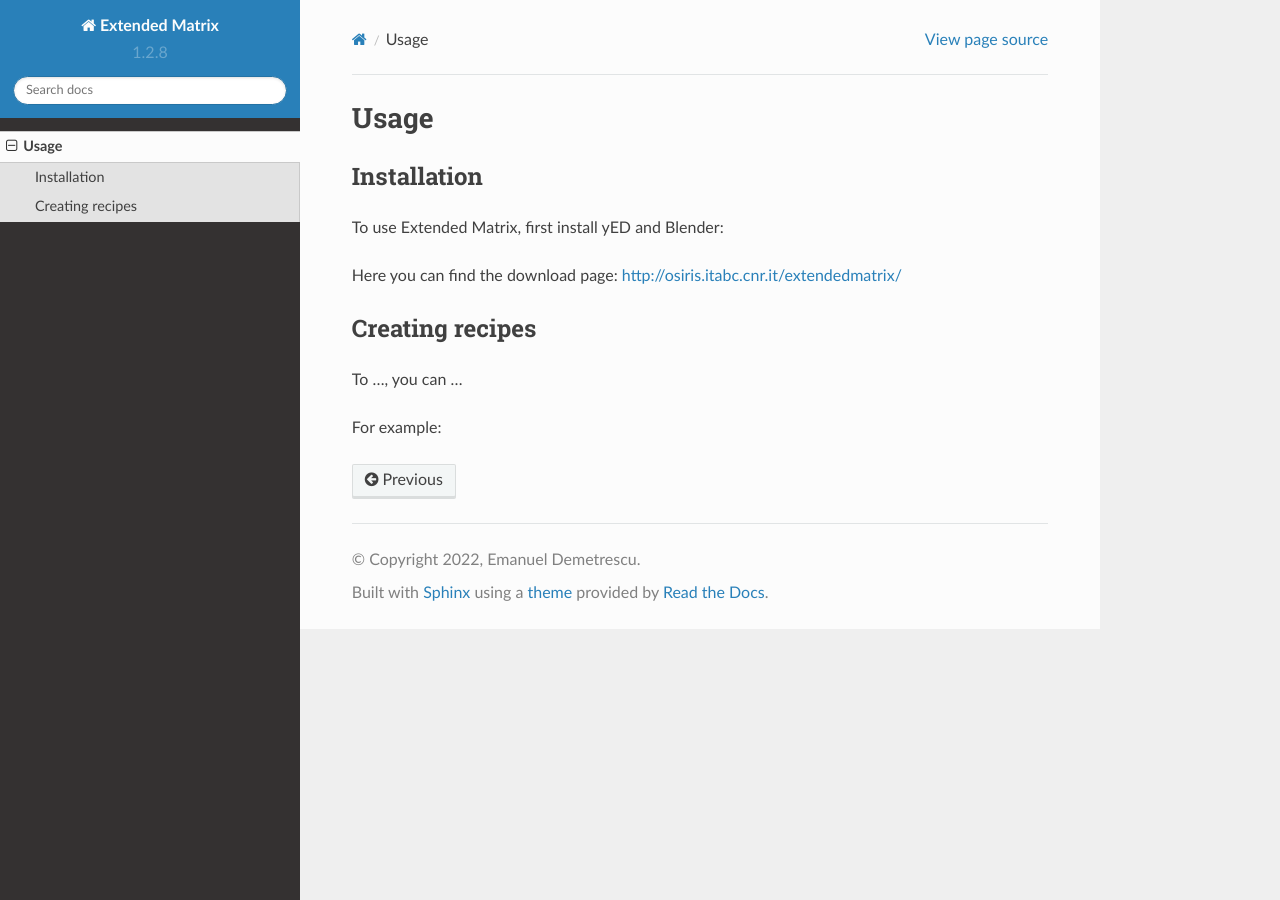
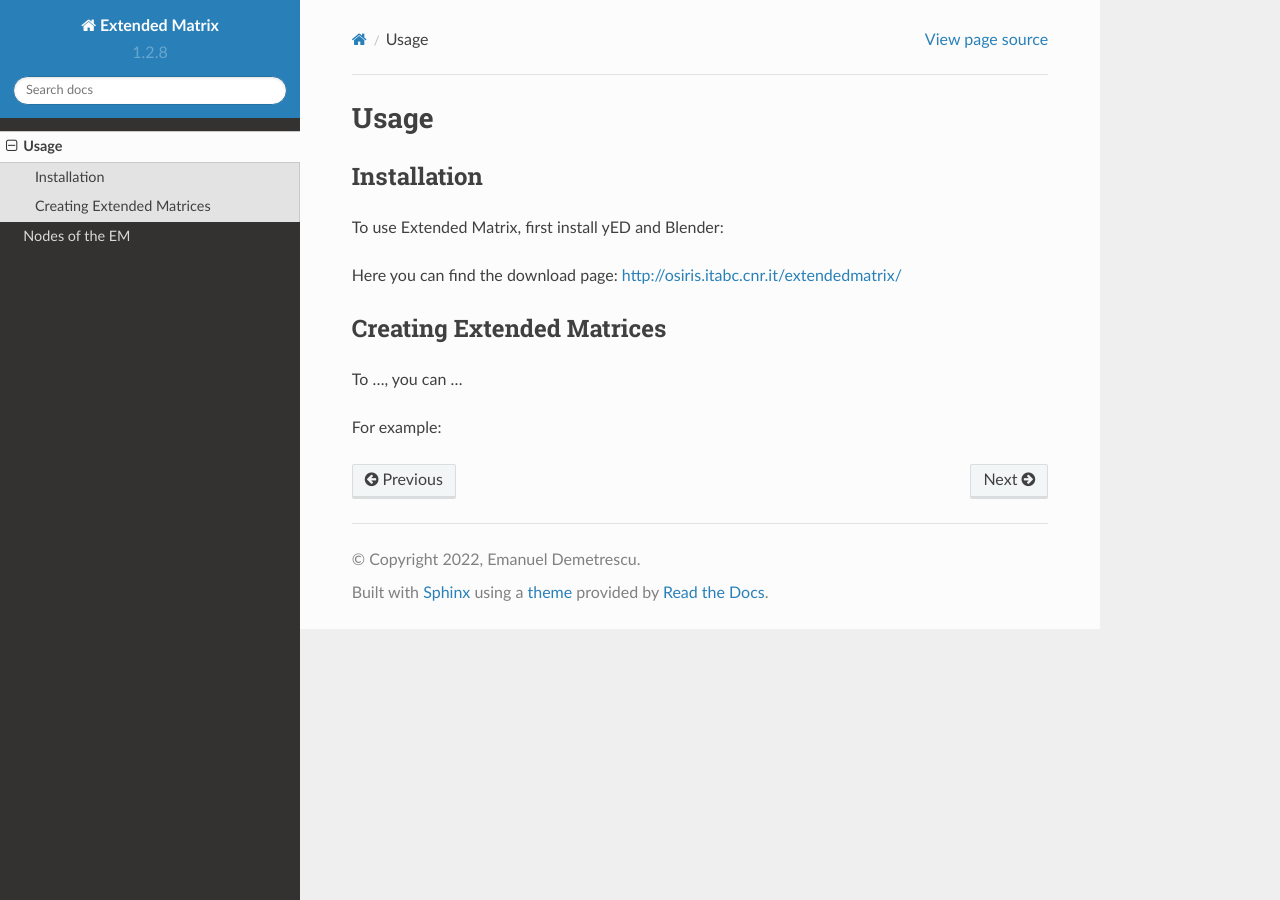
Before and after one commit to zalmoxes-laran/ExtendedMatrix-doc, a Sphinx documentation site: the page built from docs/source/usage.rst, in a window 1280 px wide. Built offline with Sphinx 7.4.7 and the Read the Docs theme 2.0.0, drawn with Linux system fonts in a browser that asks for light colours; pages that are not in the unit, such as notebooks, are missing from menus.

Commit message:
added nodes

```diff
--- a/docs/source/index.rst
+++ b/docs/source/index.rst
@@ -7,6 +7,7 @@
 
 Check out the :doc:`usage` section for further information, including
 how to :ref:`installation` the project.
+for the description of the nodes, see :ref:`nodes`
 
 .. note::
 
@@ -18,4 +19,5 @@
 .. toctree::
 
    usage
+   nodes
    api
--- a/docs/source/usage.rst
+++ b/docs/source/usage.rst
@@ -10,7 +10,7 @@
 
 Here you can find the download page: http://osiris.itabc.cnr.it/extendedmatrix/
 
-Creating recipes
+Creating Extended Matrices
 ----------------
 
 To ...,
```
Also changed, not shown: docs/source/nodes.rst (added, +16 -0 lines).
